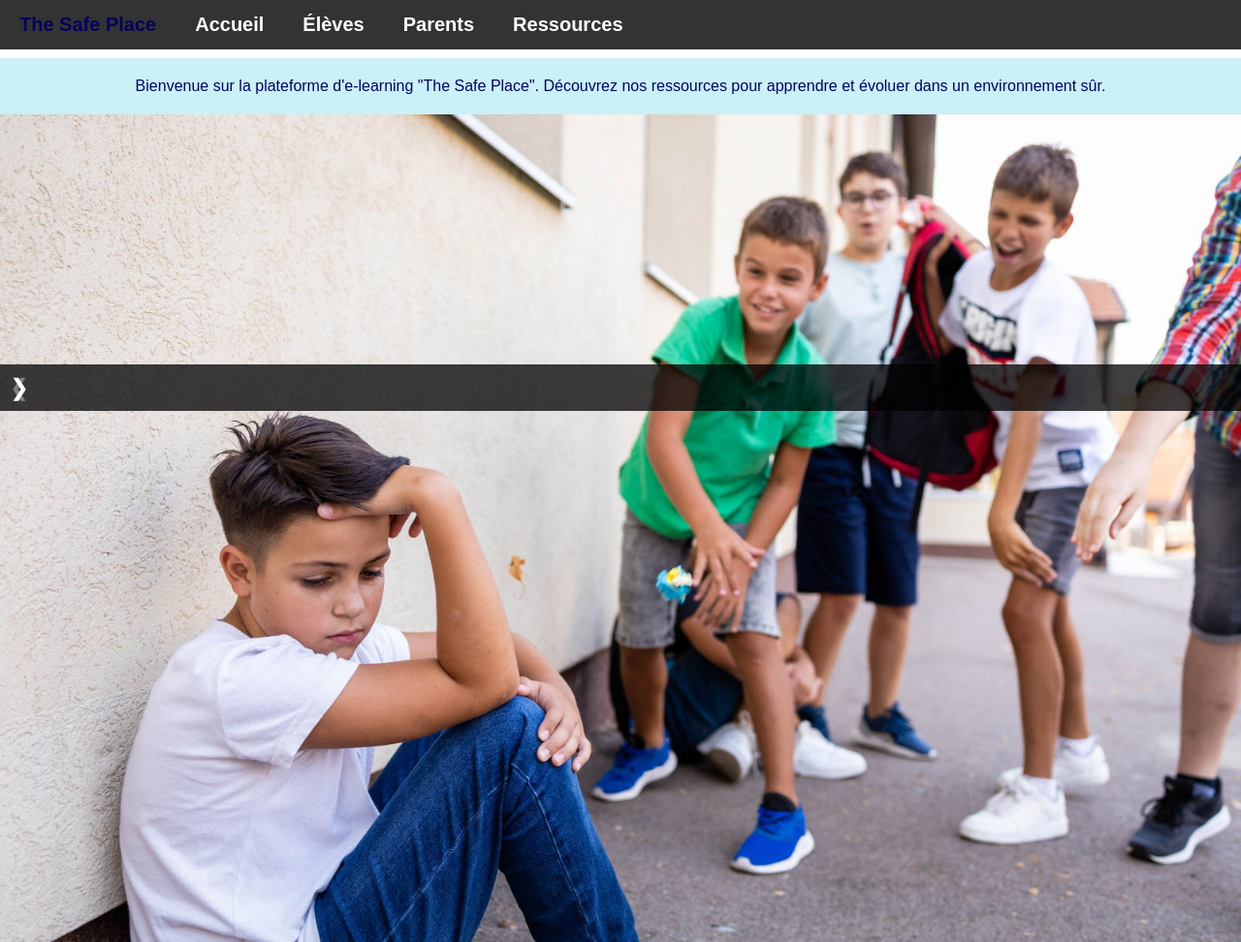
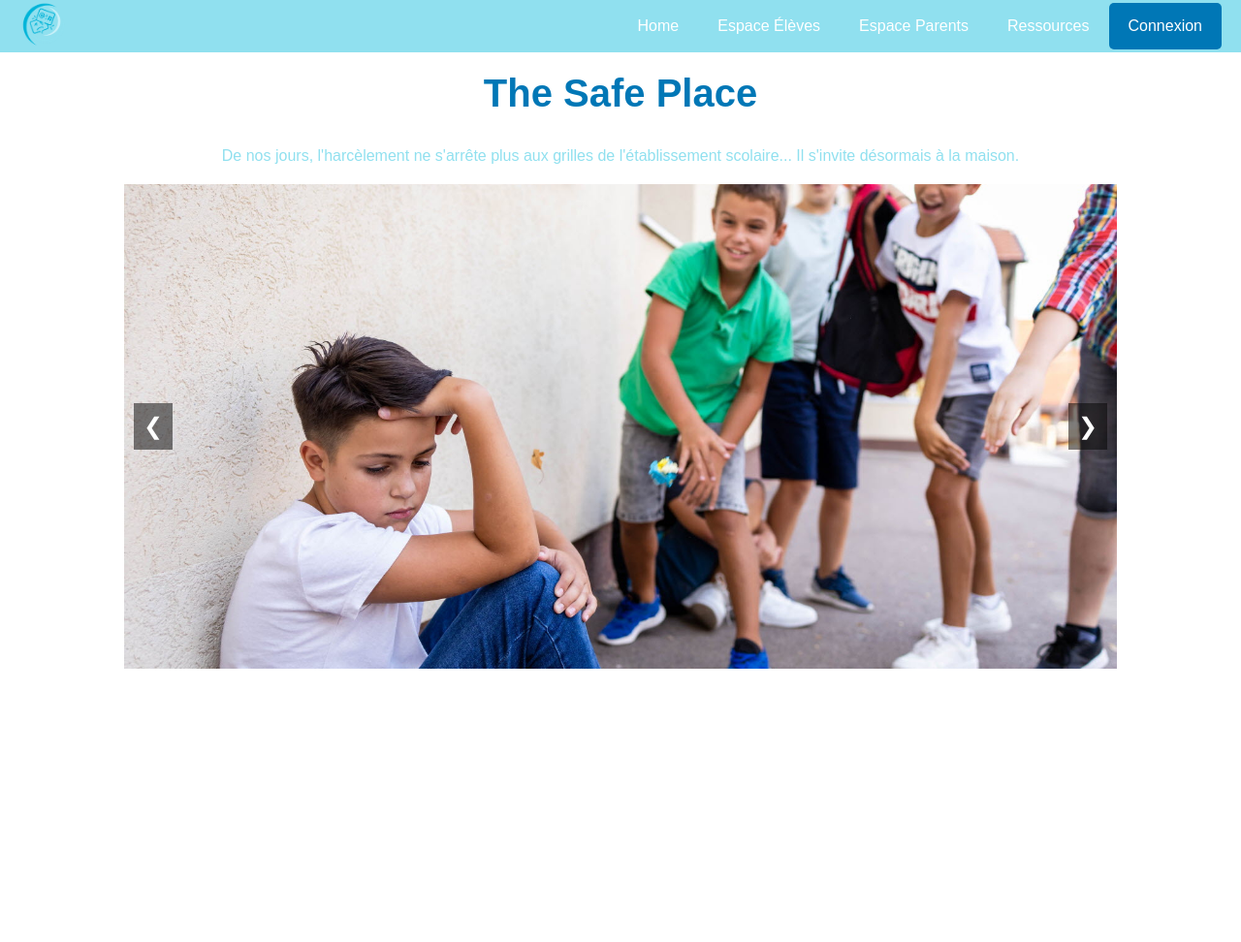
Before and after one commit to matheogonnet/the-safe-place, a PHP site: page / in a window 1280 px wide. Shown: the whole page at 97% size. After the commit the page ends 690 px from the top, so only its background shows below. Run offline with PHP 8.4, Linux system fonts and the light colour scheme.

Commit message:
feat: add css styles for home page

```diff
--- a/css/index.css
+++ b/css/index.css
@@ -5,36 +5,72 @@
     text-align: center;
     margin-top: 60px;
 }
+
+.carousel {
+    position: relative;
+    max-width: 80%; /* Contrôle la largeur du carrousel */
+    margin: 20px auto; /* Centre le carrousel horizontalement avec une marge supérieure */
+    overflow: hidden; /* Cache les débordements */
+}
+
 .carousel-images {
-    display: flex;
-    overflow: hidden;
-    width: 100%;
-    position: relative;
+    display: flex; /* Assure un alignement horizontal des images */
+    justify-content: center; /* Centre les images dans le conteneur */
 }
+
 .carousel-image {
-    max-width: 100%;
-    display: none;
-    transition: 0.5s ease;
+    width: 100%; /* Assure que toutes les images ont la même largeur */
+    max-height: 500px; /* Hauteur uniforme des images */
+    object-fit: cover; /* Couvre la zone disponible sans déformation */
+    display: none; /* Cache les images par défaut */
 }
-.active {
-    display: block;
-}
+
 .carousel-control {
     position: absolute;
     top: 50%;
     transform: translateY(-50%);
+    font-size: 24px;
     color: white;
-    font-size: 24px;
+    background-color: rgba(0, 0, 0, 0.5);
     cursor: pointer;
-    background-color: rgba(0, 0, 0, 0.5);
     padding: 10px;
+    z-index: 5; /* Assure que les contrôles sont au-dessus des images */
 }
+
+.carousel-control.prev {
+    left: 10px; /* Positionnement à gauche avec un peu d'espace */
+}
+
+.carousel-control.next {
+    right: 10px; /* Positionnement à droite avec un peu d'espace */
+}
+
+/* Correction pour les positions des boutons précédent et suivant */
 .prev, .next {
-    left: 0;
-    right: 0;
+    /* Suppression de ces règles pour éviter la confusion et les redondances */
 }
+
 @media screen and (max-width: 600px) {
     .carousel img {
-        width: 80%;
+        width: 80%; /* Ajustement pour les écrans plus petits */
+    }
+
+    .carousel-control.prev, .carousel-control.next {
+        font-size: 18px; /* Taille de police réduite pour les petits écrans */
+        padding: 8px; /* Padding réduit pour les petits écrans */
     }
 }
+
+.site-intro h1 {
+    text-align: center;
+    color: #0077b6; /* bleu 1 pour le titre */
+    margin-top: 20px;
+    font-size: 40px;
+}
+
+.site-intro p {
+    text-align: center;
+    color: #90e0ef; /* bleu 2 pour le texte */
+    margin: 20px auto;
+    max-width: 80%; /* Ajustez selon vos besoins pour le contrôle de la largeur du texte */
+}
--- a/css/styles.css
+++ b/css/styles.css
@@ -2,43 +2,53 @@ body, html {
     margin: 0;
     padding: 0;
     font-family: Arial, sans-serif;
-    color: #03045e; /* bleu 1 pour le texte */
 }
+
 .navbar {
-    background-color: #333;
-    overflow: hidden;
-    position: fixed;
-    width: 100%;
-    top: 0;
-    z-index: 1000;
+    display: flex;
+    justify-content: space-between;
+    align-items: center;
+    background-color: #90e0ef; /* bleu 4 */
+    padding: 0 20px;
 }
-.navbar a, .logo a {
-    float: left;
-    display: block;
-    color: white;
-    text-align: center;
-    padding: 14px 20px;
-    text-decoration: none;
-    font-weight: bold;
-    font-size: 20px;
+
+.logo a img {
+    height: 50px; /* Ajustez selon le logo */
 }
+
 .nav-links {
     list-style: none;
     margin: 0;
     padding: 0;
     display: flex;
 }
+
 .nav-links li a {
-    transition: background-color 0.2s;
+    display: block;
+    padding: 15px 20px;
+    color: white; /* Le texte des liens en blanc */
+    text-decoration: none;
+    transition: background-color 0.3s ease;
 }
-.nav-links li a:hover {
-    background-color: #ddd;
-    color: black;
+
+.nav-links li a:hover, .connexion-btn:hover {
+    background-color: #caf0f8; /* bleu 5 pour le hover */
+    color: #03045e; /* bleu 1 pour le texte du hover, si vous souhaitez changer la couleur du texte au survol */
 }
-a {
-    color: #0077b6; /* bleu 2 */
+
+.connexion-btn {
+    background-color: #0077b6; /* bleu 2 */
+    color: white;
+    padding: 10px 15px;
+    border-radius: 5px;
     text-decoration: none;
+    transition: background-color 0.3s ease;
 }
-a:hover {
-    color: #03045e; /* bleu 1 */
+
+/* Responsive design pour le menu, par exemple pour un affichage en hamburger sur les petits écrans */
+@media (max-width: 768px) {
+    .nav-links {
+        display: none; /* Ou basculer vers une mise en page différente */
+    }
+    /* Ajoutez ici des styles pour un menu hamburger ou un autre comportement responsive */
 }
--- a/index.html
+++ b/index.html
@@ -1,5 +1,6 @@
 <!DOCTYPE html>
 <html lang="fr">
+
 <head>
     <meta charset="UTF-8">
     <meta name="viewport" content="width=device-width, initial-scale=1.0">
@@ -7,22 +8,32 @@
     <link rel="stylesheet" href="css/styles.css">
     <link rel="stylesheet" href="css/index.css">
 </head>
+
 <body>
+
     <header>
         <nav class="navbar">
-        <div class="logo"><a href="index.html">The Safe Place</a></div>
+            <div class="logo">
+                <a href="index.html">
+                    <img src="images/logoo.png" alt="The Safe Place" style="height: 50px;">
+                </a>
+            </div>
             <ul class="nav-links">
-            <li><a href="index.html">Accueil</a></li>
-            <li><a href="eleves.html">Élèves</a></li>
-            <li><a href="parents.html">Parents</a></li>
+                <li><a href="index.html">Home</a></li>
+                <li><a href="eleves.html">Espace Élèves</a></li>
+                <li><a href="parents.html">Espace Parents</a></li>
                 <li><a href="ressources.html">Ressources</a></li>
+                <li><a href="#" class="connexion-btn">Connexion</a></li> <!-- Lien fictif pour l'instant -->
             </ul>
         </nav>
     </header>
 
-<div class="intro-text">
-    Bienvenue sur la plateforme d'e-learning "The Safe Place". Découvrez nos ressources pour apprendre et évoluer dans un environnement sûr.
-</div>
+    <!-- Titre du site et texte descriptif ajoutés ici -->
+    <section class="site-intro">
+        <h1>The Safe Place</h1>
+        <p>De nos jours, l'harcèlement ne s'arrête plus aux grilles de l'établissement scolaire...
+        Il s'invite désormais à la maison.</p>
+    </section>
 
     <div class="carousel">
         <div class="carousel-images">
@@ -40,4 +51,5 @@
     </footer>
     <script src="js/index.js"></script>
 </body>
+
 </html>
--- a/js/index.js
+++ b/js/index.js
@@ -14,6 +14,8 @@ function showSlides() {
 }
 
 function moveSlide(n) {
-    slideIndex += n - 1;
+    slideIndex += n;
+    if (slideIndex > slides.length) {slideIndex = 1}
+    if (slideIndex < 1) {slideIndex = slides.length}
     showSlides();
 }
```
Also changed, not shown: images/Logoo.png (added). Lines whose indentation alone changed are shown as unchanged.
